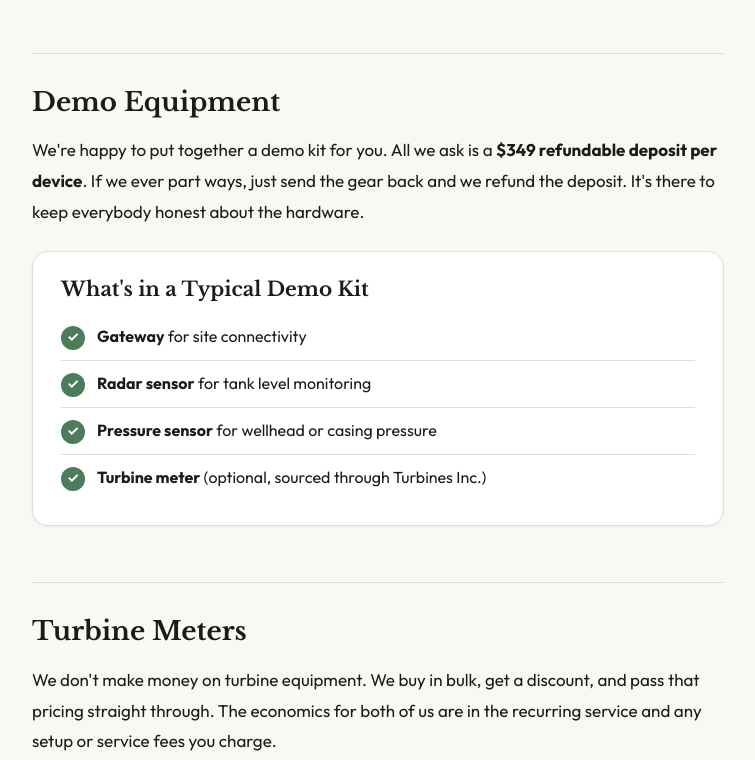
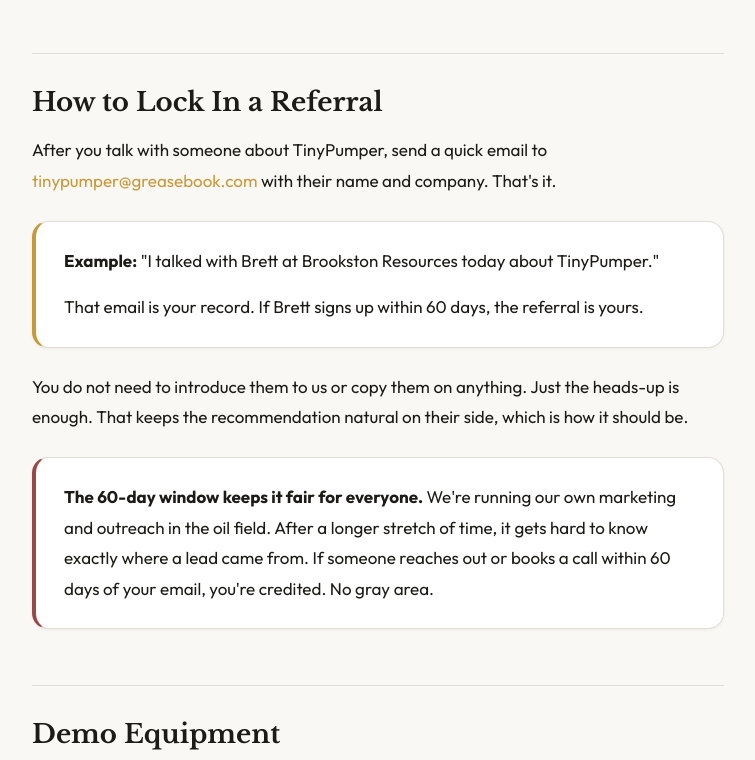
Before and after one commit to younggunner/tinypumper-deploy, a plain HTML site: page partner-program/index.html in a window 1280 px wide. Shown: the part 3280-4040 px from the top of the page, without its empty margins (262-1017 px from the left). Drawn offline with nearby package versions, Linux system fonts and the light colour scheme.

Commit message:
Add "How to Lock In a Referral" section to partner program page
Documents the lightweight attribution workflow: partner emails
tinypumper@greasebook.com with the prospect's name + company after a
conversation. If the prospect signs up within 60 days, the referral is
credited.

The 60-day window keeps attribution tractable alongside our own
outbound marketing — beyond that horizon, lead source becomes too
ambiguous to credit cleanly.

```diff
--- a/partner-program/index.html
+++ b/partner-program/index.html
@@ -365,6 +365,23 @@
     </div>
   </div>
 
+  <!-- LOCKING IN A REFERRAL -->
+  <div class="section">
+    <h2>How to Lock In a Referral</h2>
+    <p>After you talk with someone about TinyPumper, send a quick email to <a href="mailto:tinypumper@greasebook.com">tinypumper@greasebook.com</a> with their name and company. That's it.</p>
+
+    <div class="callout callout--gold">
+      <p><strong>Example:</strong> "I talked with Brett at Brookston Resources today about TinyPumper."</p>
+      <p>That email is your record. If Brett signs up within 60 days, the referral is yours.</p>
+    </div>
+
+    <p>You do not need to introduce them to us or copy them on anything. Just the heads-up is enough. That keeps the recommendation natural on their side, which is how it should be.</p>
+
+    <div class="callout callout--warning">
+      <p><strong>The 60-day window keeps it fair for everyone.</strong> We're running our own marketing and outreach in the oil field. After a longer stretch of time, it gets hard to know exactly where a lead came from. If someone reaches out or books a call within 60 days of your email, you're credited. No gray area.</p>
+    </div>
+  </div>
+
   <!-- DEMO EQUIPMENT -->
   <div class="section">
     <h2>Demo Equipment</h2>
```
